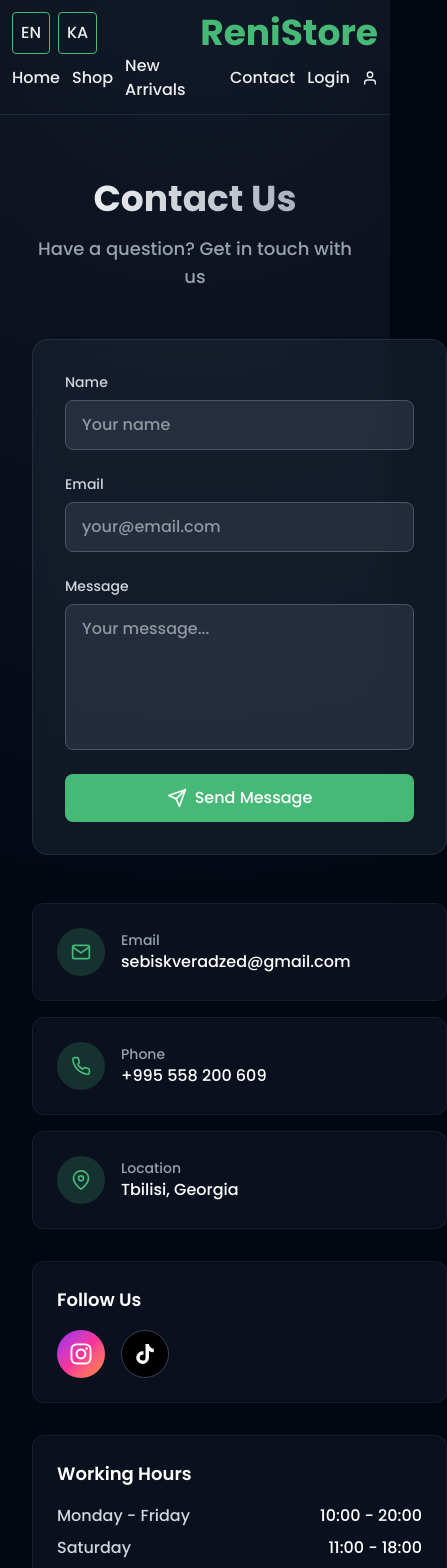
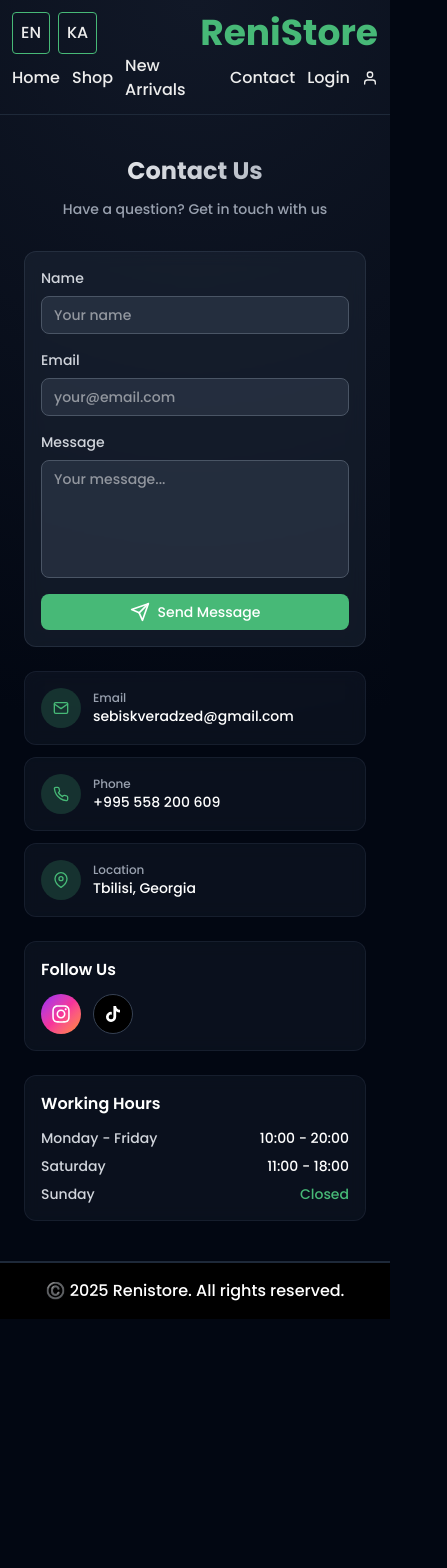
Before and after one commit to MadeBySeby/renistore, a Next.js app: page /1/contact in a window 390 px wide. Shown: the top 1568 px of the page, 447 px wide, since content can reach past the window. After the commit the page ends 1319 px from the top, so only its background shows below. Built offline with nearby package versions, Linux system fonts and the light colour scheme; no server answers.

Commit message:
fix: improve layout and styling of contact page for better user experience

```diff
--- a/app/[locale]/contact/page.tsx
+++ b/app/[locale]/contact/page.tsx
@@ -38,20 +38,18 @@
   }
 
   return (
-    <div className="min-h-[80vh] py-12 px-4">
+    <div className="min-h-[80vh] py-6 sm:py-12 px-2 sm:px-4">
       <div className="max-w-6xl mx-auto">
-        {/* Header */}
-        <div className="text-center mb-12">
-          <h1 className="text-4xl md:text-5xl font-bold mb-4 bg-gradient-to-r from-white to-gray-400 bg-clip-text text-transparent">
+        <div className="text-center mb-8 sm:mb-12">
+          <h1 className="text-2xl sm:text-4xl md:text-5xl font-bold mb-3 sm:mb-4 bg-gradient-to-r from-white to-gray-400 bg-clip-text text-transparent">
             {t("title")}
           </h1>
-          <p className="text-gray-400 text-lg">{t("subtitle")}</p>
+          <p className="text-gray-400 text-sm sm:text-lg">{t("subtitle")}</p>
         </div>
 
-        <div className="grid md:grid-cols-2 gap-12">
-          {/* Contact Form */}
-          <div className="bg-gray-800/50  backdrop-blur-sm rounded-2xl p-8 border border-gray-700/50">
-            <form onSubmit={handleSubmit} className="space-y-6">
+        <div className="grid md:grid-cols-2 gap-6 sm:gap-12">
+          <div className="bg-gray-800/50 backdrop-blur-sm rounded-xl sm:rounded-2xl p-4 sm:p-8 border border-gray-700/50">
+            <form onSubmit={handleSubmit} className="space-y-4 sm:space-y-6">
               <div className="flex flex-col space-y-2">
                 <label
                   htmlFor="name"
@@ -59,7 +57,7 @@
                   {t("name")}
                 </label>
                 <input
-                  className="px-4 py-3 border border-gray-600 bg-gray-700/50 text-white rounded-lg focus:outline-none focus:ring-2 focus:ring-primary focus:border-transparent transition-all"
+                  className="px-3 sm:px-4 py-2 sm:py-3 border border-gray-600 bg-gray-700/50 text-white rounded-lg focus:outline-none focus:ring-2 focus:ring-primary focus:border-transparent transition-all text-sm sm:text-base"
                   type="text"
                   id="name"
                   value={name}
@@ -76,7 +74,7 @@
                   {t("email")}
                 </label>
                 <input
-                  className="px-4 py-3 border border-gray-600 bg-gray-700/50 text-white rounded-lg focus:outline-none focus:ring-2 focus:ring-primary focus:border-transparent transition-all"
+                  className="px-3 sm:px-4 py-2 sm:py-3 border border-gray-600 bg-gray-700/50 text-white rounded-lg focus:outline-none focus:ring-2 focus:ring-primary focus:border-transparent transition-all text-sm sm:text-base"
                   type="email"
                   id="email"
                   value={email}
@@ -93,7 +91,7 @@
                   {t("message")}
                 </label>
                 <textarea
-                  className="px-4 py-3 border border-gray-600 bg-gray-700/50 text-white rounded-lg focus:outline-none focus:ring-2 focus:ring-primary focus:border-transparent transition-all resize-none"
+                  className="px-3 sm:px-4 py-2 sm:py-3 border border-gray-600 bg-gray-700/50 text-white rounded-lg focus:outline-none focus:ring-2 focus:ring-primary focus:border-transparent transition-all resize-none text-sm sm:text-base"
                   id="message"
                   rows={5}
                   value={message}
@@ -106,7 +104,7 @@
               <button
                 type="submit"
                 disabled={loading || success}
-                className="w-full bg-primary text-white py-3 px-6 rounded-lg font-medium hover:bg-primary/90 transition-all disabled:opacity-50 flex items-center justify-center gap-2 group">
+                className="w-full bg-primary text-white py-2 sm:py-3 px-4 sm:px-6 rounded-lg font-medium hover:bg-primary/90 transition-all disabled:opacity-50 flex items-center justify-center gap-2 group text-sm sm:text-base">
                 {success ? (
                   <>
                     <FiCheck className="w-5 h-5" />
@@ -128,60 +126,70 @@
           </div>
 
           {/* Contact Info */}
-          <div className="space-y-8">
+          <div className="space-y-6 sm:space-y-8">
             {/* Info Cards */}
-            <div className="space-y-4">
-              <div className="bg-gray-800/30 backdrop-blur-sm rounded-xl p-6 border border-gray-700/30 flex items-center gap-4 hover:border-primary/50 transition-colors">
-                <div className="w-12 h-12 bg-primary/20 rounded-full flex items-center justify-center">
-                  <FiMail className="w-5 h-5 text-primary" />
+            <div className="space-y-3 sm:space-y-4">
+              <div className="bg-gray-800/30 backdrop-blur-sm rounded-xl p-4 sm:p-6 border border-gray-700/30 flex items-center gap-3 sm:gap-4 hover:border-primary/50 transition-colors">
+                <div className="w-10 h-10 sm:w-12 sm:h-12 bg-primary/20 rounded-full flex items-center justify-center flex-shrink-0">
+                  <FiMail className="w-4 h-4 sm:w-5 sm:h-5 text-primary" />
                 </div>
-                <div>
-                  <h3 className="text-sm text-gray-400">{t("email")}</h3>
-                  <p className="text-white font-medium">
+                <div className="min-w-0 flex-1">
+                  <h3 className="text-xs sm:text-sm text-gray-400">
+                    {t("email")}
+                  </h3>
+                  <p className="text-white font-medium text-sm sm:text-base break-all">
                     sebiskveradzed@gmail.com
                   </p>
                 </div>
               </div>
 
-              <div className="bg-gray-800/30 backdrop-blur-sm rounded-xl p-6 border border-gray-700/30 flex items-center gap-4 hover:border-primary/50 transition-colors">
-                <div className="w-12 h-12 bg-primary/20 rounded-full flex items-center justify-center">
-                  <FiPhone className="w-5 h-5 text-primary" />
+              <div className="bg-gray-800/30 backdrop-blur-sm rounded-xl p-4 sm:p-6 border border-gray-700/30 flex items-center gap-3 sm:gap-4 hover:border-primary/50 transition-colors">
+                <div className="w-10 h-10 sm:w-12 sm:h-12 bg-primary/20 rounded-full flex items-center justify-center flex-shrink-0">
+                  <FiPhone className="w-4 h-4 sm:w-5 sm:h-5 text-primary" />
                 </div>
-                <div>
-                  <h3 className="text-sm text-gray-400">{t("phone")}</h3>
-                  <p className="text-white font-medium">+995 558 200 609</p>
+                <div className="min-w-0 flex-1">
+                  <h3 className="text-xs sm:text-sm text-gray-400">
+                    {t("phone")}
+                  </h3>
+                  <p className="text-white font-medium text-sm sm:text-base">
+                    +995 558 200 609
+                  </p>
                 </div>
               </div>
 
-              <div className="bg-gray-800/30 backdrop-blur-sm rounded-xl p-6 border border-gray-700/30 flex items-center gap-4 hover:border-primary/50 transition-colors">
-                <div className="w-12 h-12 bg-primary/20 rounded-full flex items-center justify-center">
-                  <FiMapPin className="w-5 h-5 text-primary" />
+              <div className="bg-gray-800/30 backdrop-blur-sm rounded-xl p-4 sm:p-6 border border-gray-700/30 flex items-center gap-3 sm:gap-4 hover:border-primary/50 transition-colors">
+                <div className="w-10 h-10 sm:w-12 sm:h-12 bg-primary/20 rounded-full flex items-center justify-center flex-shrink-0">
+                  <FiMapPin className="w-4 h-4 sm:w-5 sm:h-5 text-primary" />
                 </div>
-                <div>
-                  <h3 className="text-sm text-gray-400">{t("location")}</h3>
-                  <p className="text-white font-medium">Tbilisi, Georgia</p>
+                <div className="min-w-0 flex-1">
+                  <h3 className="text-xs sm:text-sm text-gray-400">
+                    {t("location")}
+                  </h3>
+                  <p className="text-white font-medium text-sm sm:text-base">
+                    Tbilisi, Georgia
+                  </p>
                 </div>
               </div>
             </div>
 
-            <div className="bg-gray-800/30 backdrop-blur-sm rounded-xl p-6 border border-gray-700/30">
-              <h3 className="text-lg font-semibold text-white mb-4">
+            <div className="bg-gray-800/30 backdrop-blur-sm rounded-xl p-4 sm:p-6 border border-gray-700/30">
+              <h3 className="text-base sm:text-lg font-semibold text-white mb-3 sm:mb-4">
                 {t("followUs")}
               </h3>
-              <div className="flex gap-4">
+              <div className="flex gap-3 sm:gap-4">
                 <a
                   href="https://instagram.com/reni_store.ge"
                   target="_blank"
                   rel="noopener noreferrer"
-                  className="w-12 h-12 bg-gradient-to-br from-purple-600 via-pink-500 to-orange-400 rounded-full flex items-center justify-center hover:scale-110 transition-transform">
-                  <FaInstagram className="w-6 h-6 text-white" />
+                  className="w-10 h-10 sm:w-12 sm:h-12 bg-gradient-to-br from-purple-600 via-pink-500 to-orange-400 rounded-full flex items-center justify-center hover:scale-110 transition-transform">
+                  <FaInstagram className="w-5 h-5 sm:w-6 sm:h-6 text-white" />
                 </a>
                 <a
                   href="https://tiktok.com/reni__istore"
                   target="_blank"
                   rel="noopener noreferrer"
-                  className="w-12 h-12 bg-black rounded-full flex items-center justify-center hover:scale-110 transition-transform border border-gray-700">
-                  <FaTiktok className="w-5 h-5 text-white" />
+                  className="w-10 h-10 sm:w-12 sm:h-12 bg-black rounded-full flex items-center justify-center hover:scale-110 transition-transform border border-gray-700">
+                  <FaTiktok className="w-4 h-4 sm:w-5 sm:h-5 text-white" />
                 </a>
                 {/* <a
                   href="https://facebook.com"
@@ -193,22 +201,22 @@
               </div>
             </div>
 
-            <div className="bg-gray-800/30 backdrop-blur-sm rounded-xl p-6 border border-gray-700/30">
-              <h3 className="text-lg font-semibold text-white mb-4">
+            <div className="bg-gray-800/30 backdrop-blur-sm rounded-xl p-4 sm:p-6 border border-gray-700/30">
+              <h3 className="text-base sm:text-lg font-semibold text-white mb-3 sm:mb-4">
                 {t("workingHours")}
               </h3>
-              <div className="space-y-2 text-gray-300">
-                <div className="flex justify-between">
-                  <span>{t("mondayFriday")}</span>
-                  <span className="text-white">10:00 - 20:00</span>
+              <div className="space-y-2 text-gray-300 text-sm sm:text-base">
+                <div className="flex justify-between gap-2">
+                  <span className="flex-shrink-0">{t("mondayFriday")}</span>
+                  <span className="text-white text-right">10:00 - 20:00</span>
                 </div>
-                <div className="flex justify-between">
-                  <span>{t("saturday")}</span>
-                  <span className="text-white">11:00 - 18:00</span>
+                <div className="flex justify-between gap-2">
+                  <span className="flex-shrink-0">{t("saturday")}</span>
+                  <span className="text-white text-right">11:00 - 18:00</span>
                 </div>
-                <div className="flex justify-between">
-                  <span>{t("sunday")}</span>
-                  <span className="text-primary">{t("closed")}</span>
+                <div className="flex justify-between gap-2">
+                  <span className="flex-shrink-0">{t("sunday")}</span>
+                  <span className="text-primary text-right">{t("closed")}</span>
                 </div>
               </div>
             </div>
```
